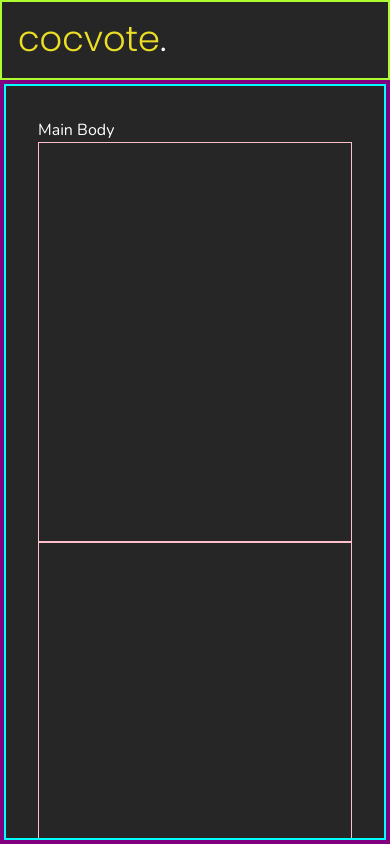
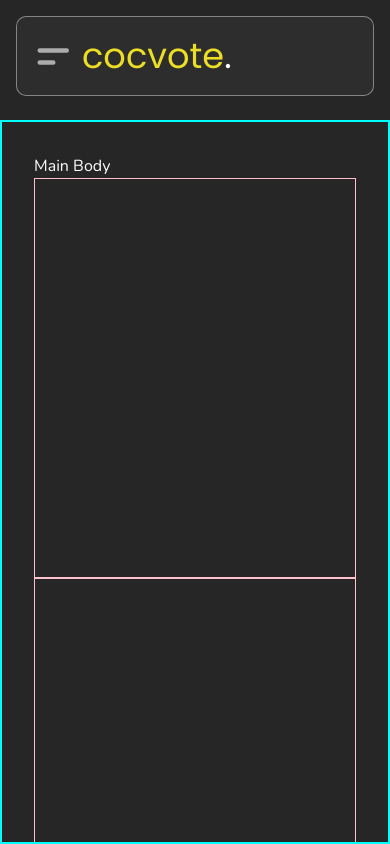
Before and after one commit to josedrios/clashvote, a React (Vite) app: page / in a window 390 px wide. Built offline with nearby package versions, Linux system fonts and the light colour scheme; a web font is replaced by a local one.

Commit message:
Made bars icon for navbar corresponding to the sidebars visibility in a smaller responsive state

```diff
--- a/src/Navbar.jsx
+++ b/src/Navbar.jsx
@@ -3,6 +3,12 @@ import { useState } from 'react'
 function Navbar() {
   return (
     <nav id = 'main-navbar'>
+        <button id='bars-icon-button' aria-expanded="false" aria-controls='#main-sidebar'>
+          <svg id='bars-icon' viewBox='0 0 100 100' width={45}>
+            <rect id='top-bar' className='bars' width={70} height={10} x={10} y={27} rx={5}></rect>
+            <rect id='bottom-bar' className='bars' width={40} height={10} x={10} y={54} rx={5}></rect>
+          </svg>
+        </button>
         <div id='website-name-container'>
           <h1 id='website-name'><span>cocvote</span>.</h1>
         </div>
--- a/src/styles/abstracts/_variables.scss
+++ b/src/styles/abstracts/_variables.scss
@@ -11,6 +11,7 @@ $secondary-background-color: rgba(48, 48, 48, 0.731);
 
 // Additional color options
 $border-color: #acacacb1;
+$border-color-full-opacity: #acacac;
 
 // Line heights
 $line-height-base: 1.6;
--- /dev/null
+++ b/src/styles/components/_buttons.scss
@@ -0,0 +1,28 @@
+#bars-icon-button {
+    display: none;
+    position: relative;
+    top: $spacing-xsmall;
+    background-color: transparent;
+    margin-right: $spacing-xsmall;
+    rect {
+        transition: $transition-duration;
+        transform-origin: center;
+        fill: $border-color-full-opacity;
+    }
+}
+
+#bars-icon-button:hover{
+    rect {
+        width: 80px;
+        y: 45;
+    }
+
+    #top-bar {
+        rotate: 45deg;
+    }
+
+    #bottom-bar {
+        rotate: -45deg;
+        color: white;
+    }
+}
--- a/src/styles/layouts/_app.scss
+++ b/src/styles/layouts/_app.scss
@@ -4,9 +4,12 @@
 }
 
 #main-navbar {
-    border: 2px solid greenyellow;
+    border: 0.01rem solid $border-color;
+    border-radius: $border-radius-sm;
     padding: $spacing-medium $spacing-medium;
-    width: 100%;
+    background-color: $secondary-background-color;
+    margin: $spacing-medium;
+    margin-bottom: $spacing-small;
     min-height: 80px;
     position: sticky;
     top: 0;
@@ -14,7 +17,7 @@
 }
 
 #main-container {
-    border: 4px solid purple;
+    //border: 4px solid purple;
     display: flex;
     flex-direction: row;
     flex-grow: 1;
@@ -22,8 +25,11 @@
 }
 
 #main-sidebar {
+    border: 0.06rem solid $border-color;
+    border-radius: $border-radius-sm;
+    margin: $spacing-medium;
     padding: $spacing-medium $spacing-small;
-    min-height: 100%;
+    background-color: $secondary-background-color;
     width: 250px;
     overflow: auto;
     display: flex;
@@ -31,6 +37,7 @@
 }
 
 #main-body {
+    margin-top: $spacing-medium;
     border: 2px solid cyan;
     padding: $spacing-large;
     flex-grow: 1;
@@ -47,6 +54,10 @@
         display: none;
     }
 
+    #bars-icon-button {
+        display: inline !important;
+    }
+
     // ADD BARS ICON TO THE LEFT
     // OF THE ICON/WEBSITE TITLE
 }
--- a/src/styles/layouts/_navbar.scss
+++ b/src/styles/layouts/_navbar.scss
@@ -1,11 +1,16 @@
+#main-navbar {
+    display: flex;
+    flex-direction: row;
+    align-items: center;
+}
+
 #website-name-container {
     display: flex;
     flex-direction: column;
-    background-color: $primary-background-color;
     h1 {
         font-family: "Poppins", sans-serif;
         color: white;
-        font-weight: 300;
+        font-weight: 400;
 
         span {
             color: $primary-color;
--- a/src/styles/main.scss
+++ b/src/styles/main.scss
@@ -11,3 +11,4 @@
 @import './layouts/navbar';
 
 // Components
+@import './components/buttons';
```
